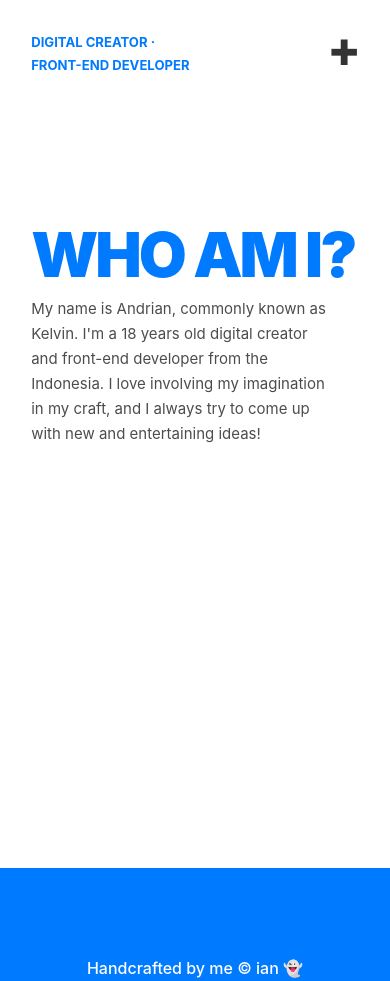
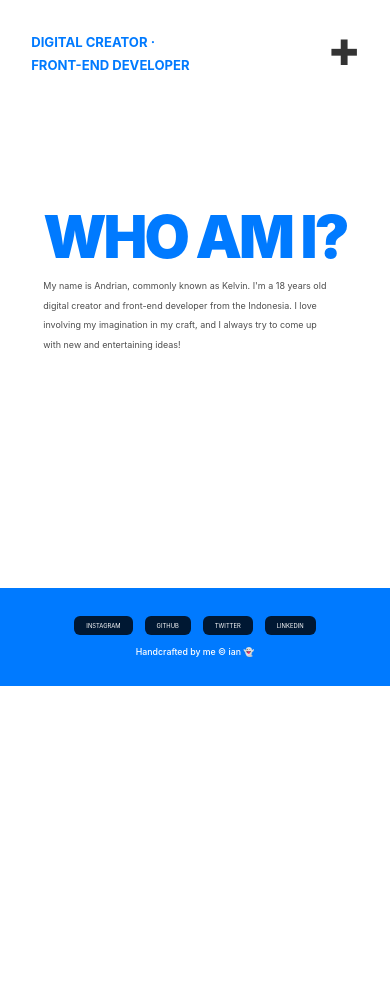
Before and after one commit to artxian/artxian.github.io, a plain HTML site: page index.html in a window 390 px wide. After the commit the page ends 844 px from the top, so only its background shows below. Drawn offline with Linux system fonts and the light colour scheme; a web font is replaced by a local one.

Commit message:
update responsive

```diff
--- a/index.html
+++ b/index.html
@@ -92,7 +92,13 @@
     </main>
 
     <footer>
-        <div>Handcrafted by me &copy; ian 👻</div>
+        <div class="follow-up">
+            <a href="https://instagram.com/andriandme" target="_blank">INSTAGRAM</a>
+            <a href="https://github.com/artxian" target="_blank">GITHUB</a>
+            <a href="https://twitter.com/andriandme" target="_blank">TWITTER</a>
+            <a href="https://www.linkedin.com/in/kelvin-andrian-nataniel-63604b247/" target="_blank">LINKEDIN</a>
+        </div>
+        <div class="copyright">Handcrafted by me &copy; ian 👻</div>
     </footer>
 
 
--- a/style.css
+++ b/style.css
@@ -288,7 +288,7 @@ main {
   position: relative;
   margin: auto;
   top: 0px;
-  padding-top: 25vh;
+  padding-top: 27vh;
   overflow: hidden;
   display: flex;
   flex-direction: row;
@@ -384,18 +384,41 @@ footer {
   bottom: 0;
   left: 0;
   right: 0;
-  margin-top: 50vh;
-  height: 200px;
+  margin-top: 60vw;
+  height: 25vw;
   background-color: rgba(0, 122, 255, 1);
   display: flex;
   align-items: center;
+  flex-direction: column;
   justify-content: center;
 }
 
+footer .follow-up {
+  display: flex;
+}
+
+footer div.follow-up a {
+  font-size: 1.5vw;
+  background-color: rgba(0, 0, 0, .8);
+  color: rgba(255, 255, 255, 1);
+  text-decoration: none;
+  padding: 6px 12px;
+  margin: 0 6px;
+  border-radius: 6px;
+}
+
 footer div {
+  margin: 6px 0;
+}
+
+footer .follow-up a {
+  font-size: 2vw;
+}
+
+footer .copyright {
   color: rgba(255, 255, 255, 1);
+  font-size: 1.5vw;
   font-weight: 500;
-  text-align: center;
 }
 
 /* END OF FOOTER */
@@ -444,7 +467,7 @@ footer div {
   }
 
   .header-icon {
-    left: 8%;
+    left: 8vw;
     width: 45%;
     text-align: left;
   }
@@ -454,7 +477,7 @@ footer div {
   }
 
   header .nav-hp {
-    right: 8%;
+    right: 8vw;
     display: block;
   }
 
@@ -472,9 +495,9 @@ footer div {
   /* MAIN */
 
   main {
-    padding-top: 25vh;
-    padding-left: 8%;
-    padding-right: 8%;
+    padding-top: 50vw;
+    padding-left: 8vw;
+    padding-right: 8vw;
 
   }
 
@@ -487,13 +510,13 @@ footer div {
   }
 
   .wmi1 h1 {
-    font-size: 62px;
+    font-size: 15vw;
   }
 
   .wmi1 p {
-    font-size: 15px;
-    line-height: 25px;
-    width: 90%;
+    font-size: 2.3vw;
+    line-height: 5vw;
+    width: 75vw;
   }
 
   .wmi1 button {
@@ -503,4 +526,20 @@ footer div {
   div.wmi2 {
     display: none;
   }
+
+  /* END OF MAIN */
+
+
+  /* FOOTER */
+
+  footer .follow-up a {
+    font-size: 2vw;
+  }
+
+  footer .copyright {
+    font-size: 2.25vw;
+  }
+
+  /* END OF FOOTER */
+
 }
```
